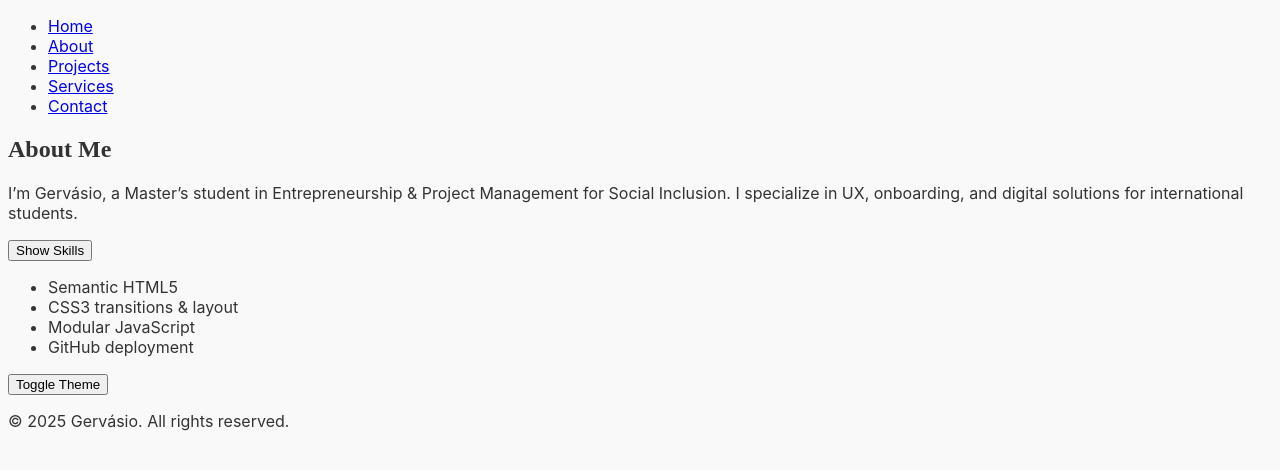
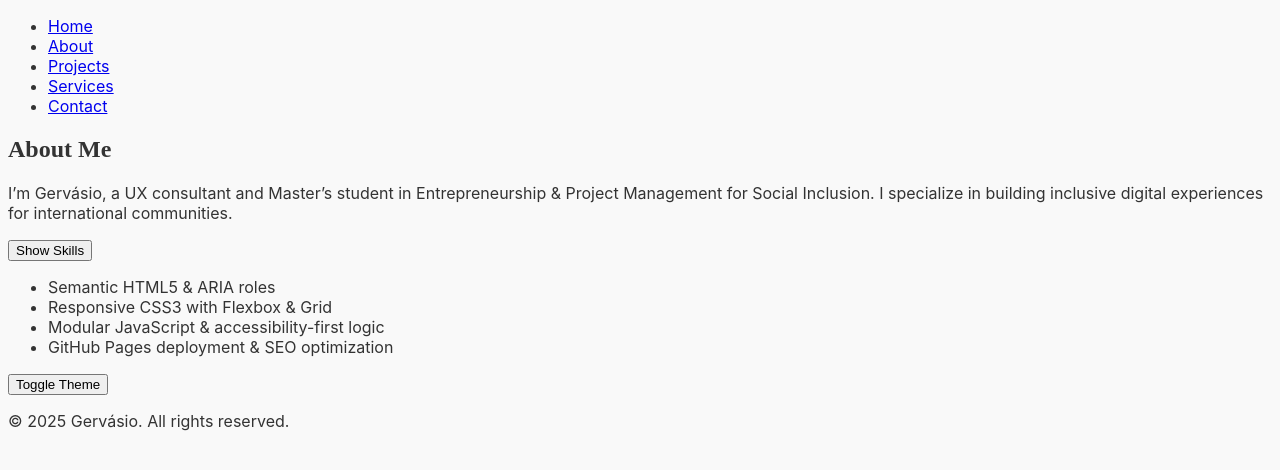
Before and after one commit to DeJezuz/Multipage-Website, a plain HTML site: page about.html in a window 1280 px wide. Drawn offline with Linux system fonts and the light colour scheme.

Commit message:
Update about.html

```diff
--- a/about.html
+++ b/about.html
@@ -27,13 +27,13 @@
   <main id="main-content" role="main">
     <section class="fade-in text-center" aria-labelledby="about-heading">
       <h1 id="about-heading">About Me</h1>
-      <p>I’m Gervásio, a Master’s student in Entrepreneurship & Project Management for Social Inclusion. I specialize in UX, onboarding, and digital solutions for international students.</p>
+      <p>I’m Gervásio, a UX consultant and Master’s student in Entrepreneurship & Project Management for Social Inclusion. I specialize in building inclusive digital experiences for international communities.</p>
       <button id="showSkills" class="btn" aria-expanded="false" aria-controls="skillsList">Show Skills</button>
       <ul id="skillsList" class="hidden" aria-live="polite">
-        <li>Semantic HTML5</li>
-        <li>CSS3 transitions & layout</li>
-        <li>Modular JavaScript</li>
-        <li>GitHub deployment</li>
+        <li>Semantic HTML5 & ARIA roles</li>
+        <li>Responsive CSS3 with Flexbox & Grid</li>
+        <li>Modular JavaScript & accessibility-first logic</li>
+        <li>GitHub Pages deployment & SEO optimization</li>
       </ul>
     </section>
     <section class="text-center mt-2">
```
